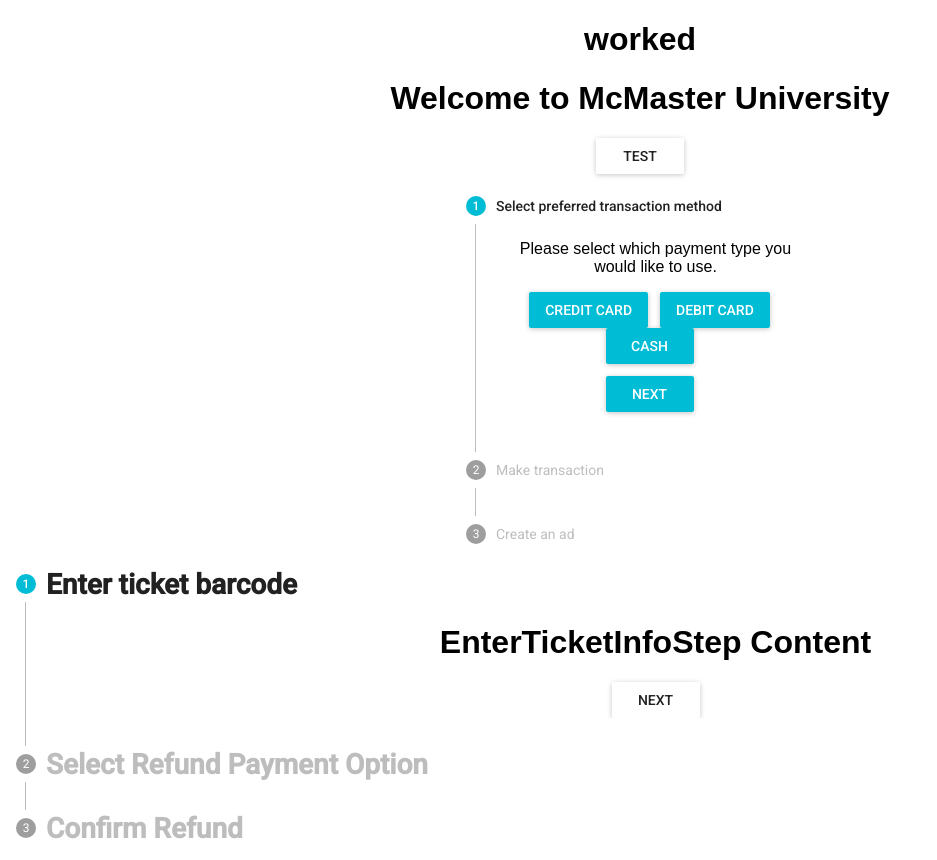
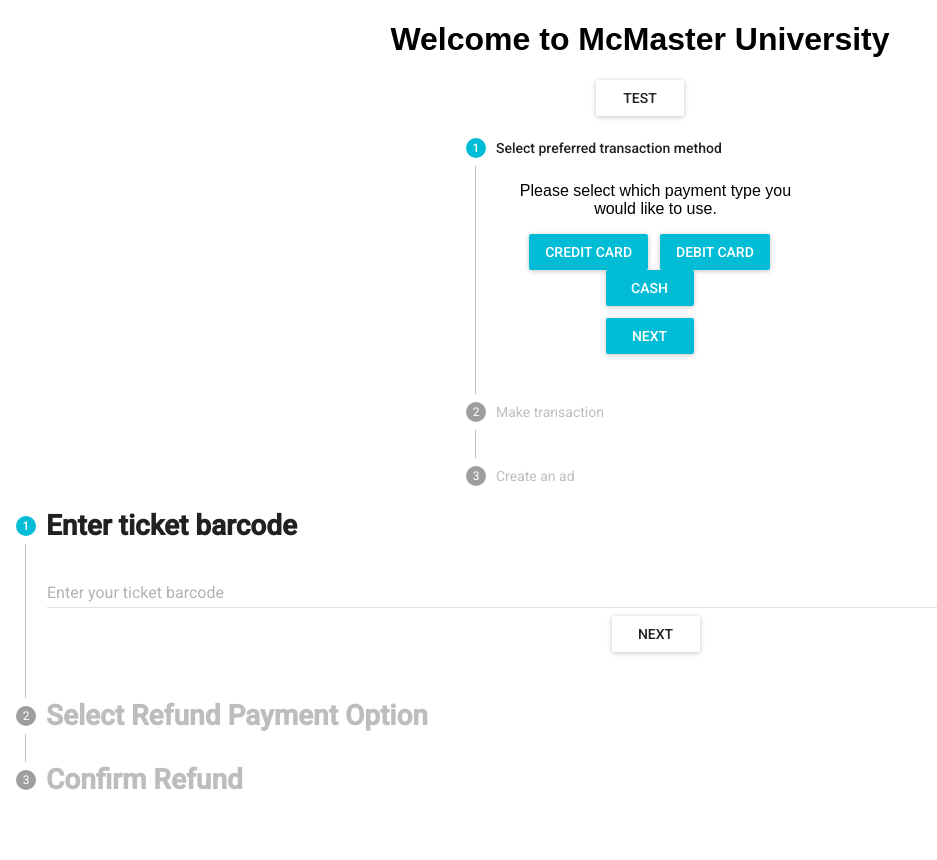
Before and after one commit to cgsheeh/4hc3_parking_meter, a React (Create React App) app: page / in a window 1280 px wide. Shown: the whole page, without its empty margins (0-937 px from the left). After the commit the page ends 812 px from the top, so only its background shows below. Built offline with nearby package versions, Linux system fonts and the light colour scheme; what react-tap-event-plugin would draw is missing.

Commit message:
Make more changes to refund menu

```diff
--- a/public/index.html
+++ b/public/index.html
@@ -5,6 +5,8 @@
     <meta name="viewport" content="width=device-width, initial-scale=1">
     <link rel="shortcut icon" href="%PUBLIC_URL%/favicon.ico">
     <link href="https://fonts.googleapis.com/css?family=Roboto:300,400,500" rel="stylesheet">
+    <link href="https://fonts.googleapis.com/icon?family=Material+Icons"
+      rel="stylesheet">
     <!--
       Notice the use of %PUBLIC_URL% in the tag above.
       It will be replaced with the URL of the `public` folder during the build.
--- a/src/App.js
+++ b/src/App.js
@@ -85,16 +85,16 @@
   }
 
   render_main_menu() {
-    let { current_menu } = this.state;
     return (
       <MuiThemeProvider>
         <div className="App">
-          <h1>{current_menu == 'main' ? 'worked' : 'not'}</h1>
+
           <MainMenuHeader header_name="Welcome to McMaster University"/>
           <MainMenuBuy />
           <MainMenuOptions />
           <BuyMenu />
           <RefundMenu />
+
         </div>
       </MuiThemeProvider>
     );
--- a/src/RefundMenu.js
+++ b/src/RefundMenu.js
@@ -4,23 +4,48 @@
   StepLabel,
   StepContent,
 } from 'material-ui/Stepper';
-import RaisedButton  from 'material-ui/RaisedButton'
+import RaisedButton  from 'material-ui/RaisedButton';
 import React, { Component } from 'react';
+import TextField from 'material-ui/TextField';
+import FontIcon from 'material-ui/FontIcon';
 
 // Code for entering ticket information
 class EnterTicketInfoStep extends Component {
+	constructor(props) {
+		super(props);
+		this.state = {
+			barcode: ""
+		};
+	}
+
 	advance_refund_state = () => {
 		this.props.refundStateUpdate({
 			buy_step: 1,
+			barcode: this.state.barcode,
+		});
+	}
+
+	saveBarcode = (event) => {
+		this.setState({
+			barcode: event.target.value,
 		});
 	}
 
 	render() {
 		return (
 			<div className="EnterTicketInfoStep">
-	         <h1>EnterTicketInfoStep Content</h1>
-	         <RaisedButton label="Next" onClick={this.advance_refund_state} />
-	         <br />
+				<TextField
+          			fullWidth={true}
+          			floatingLabelText="Enter your ticket barcode"
+          			ref="barcode_entry"
+          			onChange={this.saveBarcode}
+          			value={this.state.barcode}
+	          	/>
+	         	<RaisedButton
+	         		label="Next"
+	         		onClick={this.advance_refund_state}
+	         	/>
+	         	<br />
 	        </div>
 		);
 	}
@@ -36,9 +61,20 @@
 
 	render() {
 		return (
-			<div>
-	         <h1>SelectRefundMethodStep Content</h1>
-	         <RaisedButton label="Next" onClick={this.advance_refund_state} />
+			<div className="SelectRefundMethodStep">
+		         <RaisedButton
+		         	label="Cash"
+		         	onClick={this.advance_refund_state}
+		         />
+		         <RaisedButton
+		         	label="Credit"
+		         	onClick={this.advance_refund_state}
+		         	children={<FontIcon className="material-icons">credit_card</FontIcon>}
+		         />
+		         <RaisedButton
+		         	label="Account"
+		         	onClick={this.advance_refund_state}
+		         />
 	        </div>
 		);
 	}
@@ -65,25 +101,29 @@
 class RefundMenu extends Component {
   constructor(props) {
     super(props);
+
+    // Bind setState to the RefundMenu so child components can update
     this.setState = this.setState.bind(this);
     this.state = {
       buy_step: 0,
       refund_method: null,
       account: null,
+      barcode: null,
     };
   }
 
   render() {
-    var { buy_step } = this.state;
+    var { buy_step, barcode } = this.state;
     return (
     	<div className="RefundMenu">
 	      <Stepper activeStep={buy_step} orientation="vertical">
 	      	<Step>
 	      		<StepLabel>
-	            	<h1>Enter ticket barcode</h1>
+	            	<h1>{barcode != null && barcode != "" ? "Barcode: " + barcode : "Enter ticket barcode"}</h1>
 	          	</StepLabel>
 	          	<StepContent>
 	          		<EnterTicketInfoStep refundStateUpdate={this.setState} />
+	          		<br />
 	          	</StepContent>
 	      	</Step>
 
```
